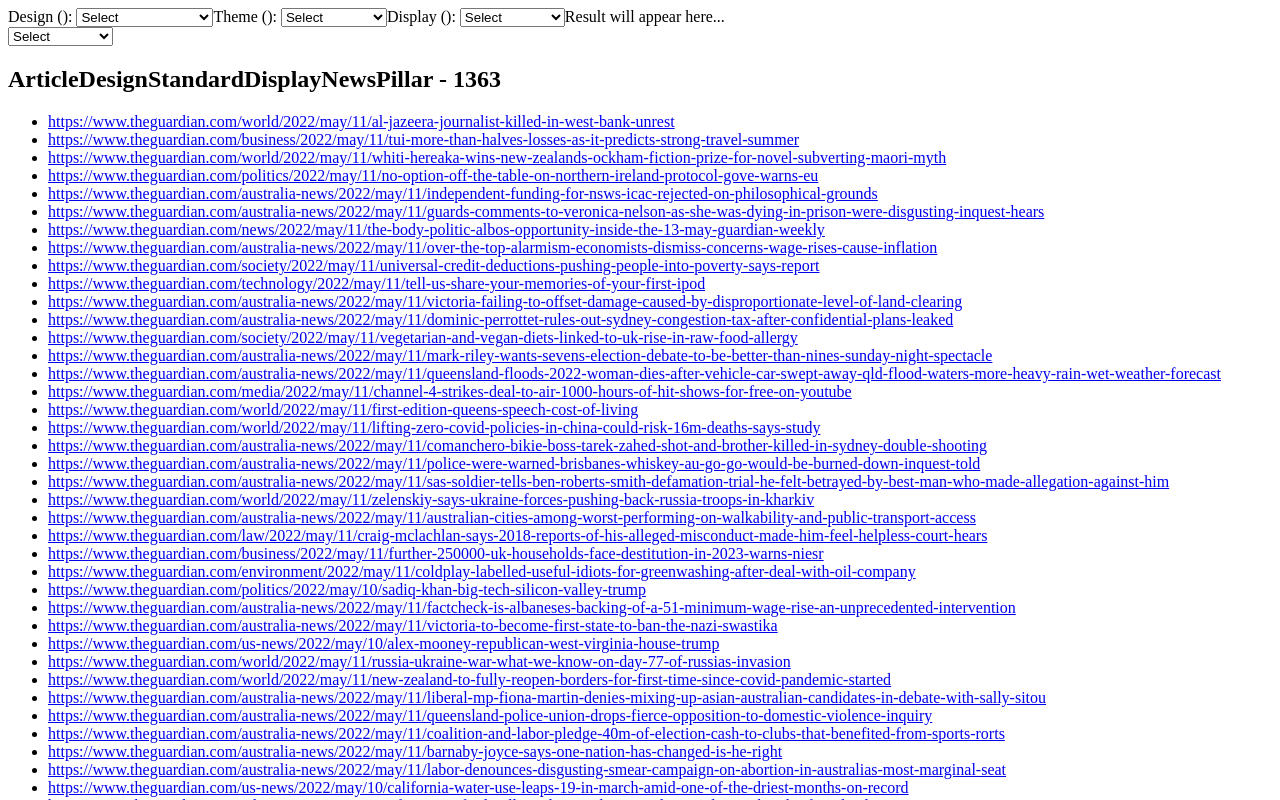
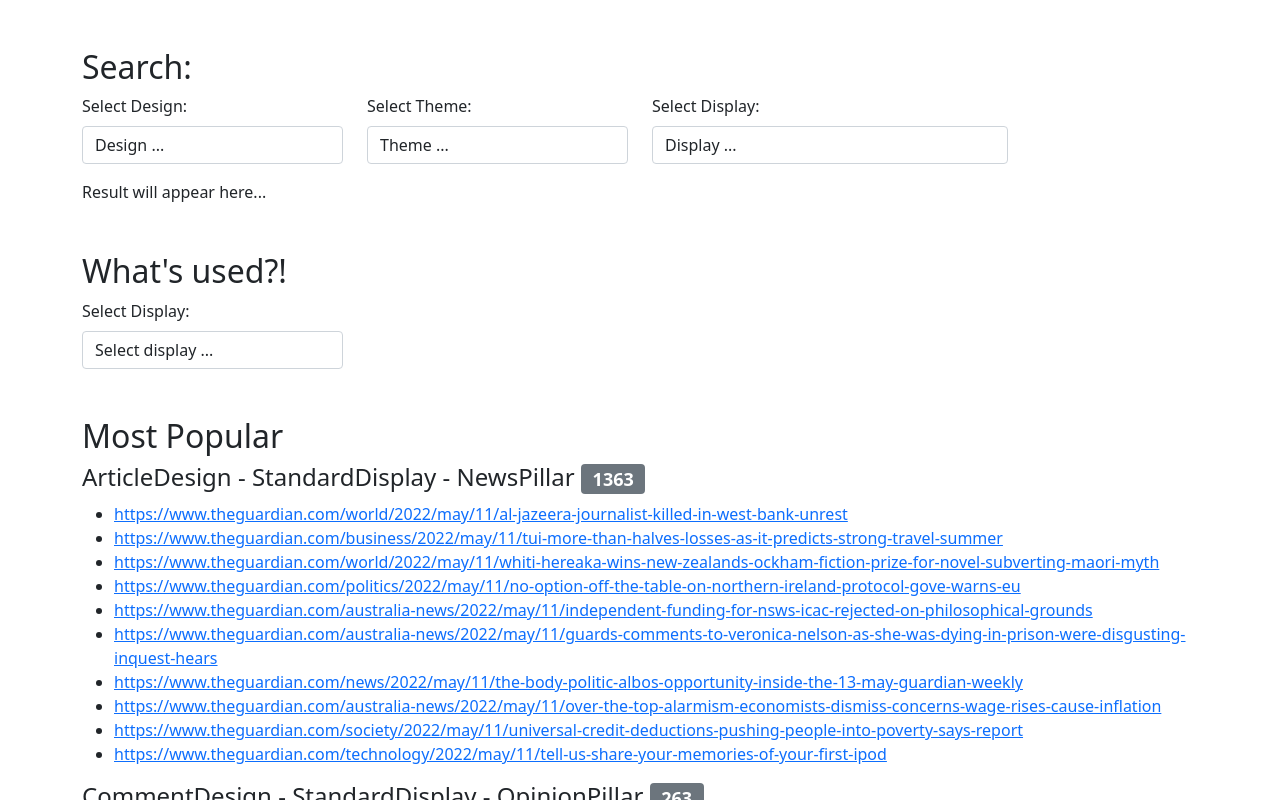
Before and after one commit to guardian/formats-explorer, a React (Create React App) app in the folder explorer/: page / in a window 1280 px wide. Shown: the top 800 px of the page. Built offline with nearby package versions, Linux system fonts and the light colour scheme.

Commit message:
Add styling

```diff
--- a/explorer/package.json
+++ b/explorer/package.json
@@ -11,6 +11,7 @@
     "@types/node": "^16.11.33",
     "@types/react": "^18.0.9",
     "@types/react-dom": "^18.0.3",
+    "bootstrap": "^5.1.3",
     "lodash": "^4.17.21",
     "react": "^18.1.0",
     "react-dom": "^18.1.0",
--- a/explorer/src/App.tsx
+++ b/explorer/src/App.tsx
@@ -2,6 +2,8 @@
 import { Search } from './Search';
 import { MostPopular } from './MostPopular';
 import { NotUsed } from './NotUsed'
+
+import './main.css'
 
 export type ArticleData = typeof data[number];
 
--- a/explorer/src/MostPopular.tsx
+++ b/explorer/src/MostPopular.tsx
@@ -2,22 +2,27 @@
 import { ArticleData } from './App'
 
 export const MostPopular = ({ data }: { data: ArticleData[] }) => {
-    const grouped = groupBy(data, (a: ArticleData) => `${a.format.design}${a.format.display}${a.format.theme}`)
+    const grouped = groupBy(data, (a: ArticleData) => `${a.format.design} - ${a.format.display} - ${a.format.theme}`)
 
-    return <div>
+    return <div className='container mt-5'>
+      <div className='row'>
+        <div className='col-12'>
+      <h2>Most Popular</h2>
           { Object.entries(grouped).sort((a, b) => b[1].length - a[1].length).map((test) => {
             const [name, data] = test;
 
             return (
               <div>
-            <h2>{name} - {data.length}</h2>
+                <h4>{name} <span className="badge bg-secondary">{data.length}</span></h4>
                 <ul>
                   {
-                data.map((article: ArticleData) => <li><a href={article.webUrl}>{article.webUrl}</a></li>)
+                    data.slice(0, 10).map((article: ArticleData) => <li><a href={article.webUrl}>{article.webUrl}</a></li>)
                   }
                 </ul>
               </div>
             )
           })}
         </div>
+      </div>
+    </div>
   }
--- a/explorer/src/NotUsed.tsx
+++ b/explorer/src/NotUsed.tsx
@@ -1,11 +1,6 @@
-import { groupBy } from 'lodash'
 import { useState } from 'react'
 import { ArticleData } from './App'
 import { ArticleFormat, ArticleDesign, ArticleDisplay, ArticleTheme, ArticlePillar, ArticleSpecial } from './Formats'
-
-interface Array<T> {
-    concat<U>(...items: (U | ConcatArray<U>)[]): (T | U)[]
-}
 
 const getTheme = (theme: ArticleTheme, prefix?: boolean) => {
     if (theme.valueOf() === 5) return prefix ? `${ArticleSpecial[theme]}Theme` : ArticleSpecial[theme]
@@ -61,23 +56,30 @@
     }
 
 
-    return <div>
-        <select id="display" name="display" onChange={displayChange}>
-        <option value="unset">Select</option>
+    return <div className='container mt-5'>
+        <div className='row'>
+        <h2>What's used?!</h2>
+        <div className='col-3'>
+            <label className='form-label'>Select Display: </label>
+            <select className='form-control' id="display" name="display" onChange={displayChange}>
+            <option value="unset">Select display ...</option>
                 {
                 Object.entries(ArticleDisplay).slice(5).map(([name, value]) => {
                     return <option value={value}>{name}</option>
                 })
                 }
             </select>
+        </div>
         { display !== undefined ? <div>
-            <table>
-
+            <table className='table'>
+                    <thead>
                     <tr>
-                        <td></td>
-                        {specials.map(special => <td>{typeof special !== 'string'? ArticleSpecial[special]: ''}</td>)}
-                        {pillars.map(pillar => <td>{typeof pillar !== 'string'? ArticlePillar[pillar]: ''}</td>)}
+                        <th scope="col"></th>
+                        {specials.map(special => <th scope="col">{typeof special !== 'string'? ArticleSpecial[special]: ''}</th>)}
+                        {pillars.map(pillar => <th scope="col">{typeof pillar !== 'string'? ArticlePillar[pillar]: ''}</th>)}
                     </tr>
+                    </thead>
+                    <tbody>
                     {designs.map((design) => {
                         if (typeof design === 'string') return ''
                         const rows = []
@@ -97,30 +99,12 @@
                                 theme: pillar
                             })) ? '✅' : ' ' }</td></>
                         }))
-                        return <tr><td>{ArticleDesign[design]}</td>{rows}</tr>
+                        return <tr><th scope="row">{ArticleDesign[design]}</th>{rows}</tr>
                     })
                 }
+                </tbody>
             </table>
         </div> : ''}
         </div>
-
-
-    // const grouped = groupBy(data, (a: ArticleData) => `${a.format.design}${a.format.display}${a.format.theme}`)
-
-    // return <div>
-    //   { Object.entries(grouped).sort((a, b) => b[1].length - a[1].length).map((test) => {
-    //     const [name, data] = test;
-
-    //     return (
-    //       <div>
-    //         <h2>{name} - {data.length}</h2>
-    //         <ul>
-    //           {
-    //             data.map((article: ArticleData) => <li><a href={article.webUrl}>{article.webUrl}</a></li>)
-    //           }
-    //          </ul>
-    //       </div>
-    //     )
-    //   })}
-    // </div>
+    </div>
   }
--- a/explorer/src/Search.tsx
+++ b/explorer/src/Search.tsx
@@ -37,20 +37,24 @@
       }
     }
 
-    return <div>
-      <label >Design ({design !== undefined ? ArticleDesign[design] : ''}): </label>
-      <select id="design" name="design" onChange={designChange}>
-        <option value="unset">Select</option>
+    return <div className="container mt-5">
+      <div className="row">
+      <h2>Search: </h2>
+      <div className="col-3">
+        <label className="form-label"> Select Design: </label>
+        <select className="form-control" id="design" name="design" onChange={designChange}>
+          <option value="unset">Design ...</option>
           {
             Object.entries(ArticleDesign).slice(22).map(([name, value]) => {
               return <option value={value}>{name}</option>
             })
           }
         </select>
-      <label >Theme ({theme !== undefined ? getTheme(theme) : ''}): </label>
-
-      <select id="theme" name="theme" onChange={themeChange}>
-      <option value="unset">Select</option>
+      </div>
+      <div className="col-3">
+        <label className="form-label" >Select Theme: </label>
+        <select className="form-control" id="theme" name="theme" onChange={themeChange}>
+        <option value="unset">Theme ...</option>
           {
             Object.entries(ArticlePillar).slice(5).map(([name, value]) => {
               return <option value={value}>{name}</option>
@@ -62,20 +66,26 @@
             })
           }
         </select>
-      <label >Display ({display !== undefined ? ArticleDisplay[display] : ''}): </label>
-
-      <select id="display" name="display" onChange={displayChange}>
-      <option value="unset">Select</option>
+      </div>
+      <div className="col-4">
+      <label className='form-label'>Select Display: </label>
+      <select className='form-control' id="display" name="display" onChange={displayChange}>
+        <option value="unset">Display ...</option>
           {
             Object.entries(ArticleDisplay).slice(5).map(([name, value]) => {
               return <option value={value}>{name}</option>
             })
           }
         </select>
-
+      </div>
+      <div className='row'>
+        <div className='col-12 mt-3'>
         {
           (theme !== undefined && display !== undefined && design !== undefined) ? <Filtered data={data} format={{ design, display, theme }}/> : 'Result will appear here...'
         }
+        </div>
+      </div>
+      </div>
     </div>
 
   }
--- a/explorer/src/index.tsx
+++ b/explorer/src/index.tsx
@@ -2,6 +2,8 @@
 import ReactDOM from 'react-dom/client';
 import { App } from './App';
 import reportWebVitals from './reportWebVitals';
+
+import 'bootstrap/dist/css/bootstrap.css';
 
 const root = ReactDOM.createRoot(
   document.getElementById('root') as HTMLElement
--- /dev/null
+++ b/explorer/src/main.css
@@ -0,0 +1,3 @@
+body {
+    font-family: SANS-SERIF;
+}
```
Also changed, not shown: explorer/src/Search.module.css (added), 1 other file (tests, documents, lock files or other folders). Lines whose indentation alone changed are shown as unchanged.
